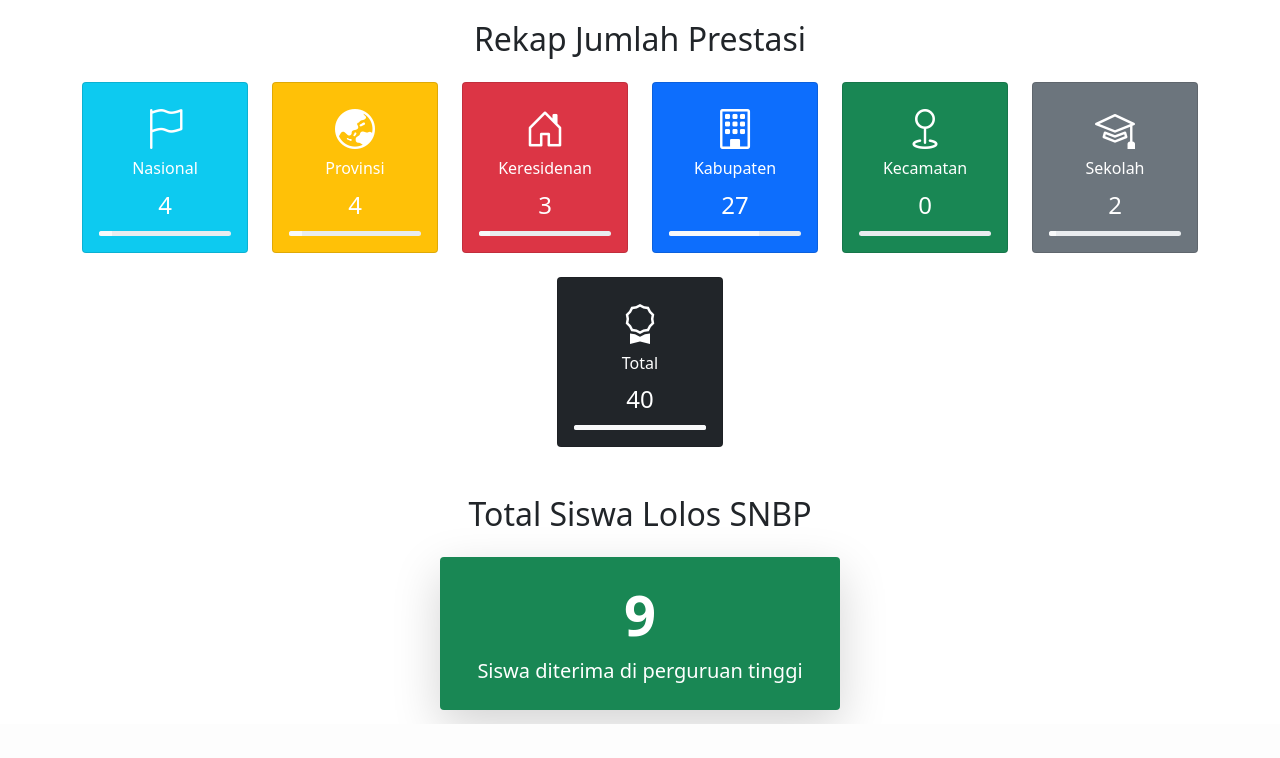
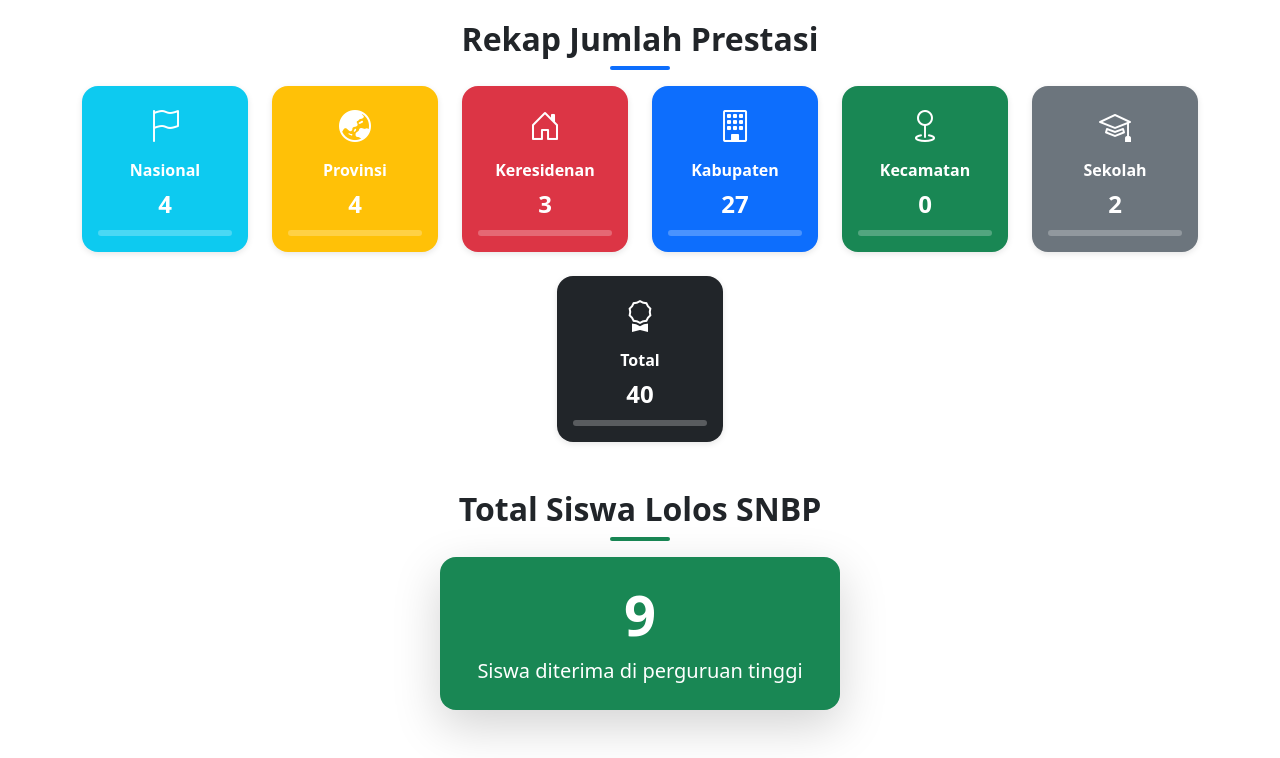
Before and after one commit to firman12233/myporto, a PHP site: page / in a window 1280 px wide. Shown: the part 76-834 px from the top of the page. Before the commit the page ends 800 px from the top, so only its background shows below. Run offline with PHP 8.4, Linux system fonts and the light colour scheme; data comes from the database, SQL or seed files in the repository; data that the repository does not hold is empty.

Commit message:
Update index.php

```diff
--- a/index.php
+++ b/index.php
@@ -31,6 +31,9 @@
   <title>Smeansawi Berprestasi</title>
   <link href="https://cdn.jsdelivr.net/npm/bootstrap@5.1.3/dist/css/bootstrap.min.css" rel="stylesheet"/>
   <link href="https://cdn.jsdelivr.net/npm/bootstrap-icons@1.10.5/font/bootstrap-icons.css" rel="stylesheet">
+  <link rel="stylesheet" href="https://cdnjs.cloudflare.com/ajax/libs/animate.css/4.1.1/animate.min.css"/>
+  <link rel="stylesheet" href="https://cdn.jsdelivr.net/npm/bootstrap-icons@1.10.5/font/bootstrap-icons.css">
+
 
 </head>
 <body>
@@ -96,123 +99,134 @@
   return $total > 0 ? round(($jumlah / $total) * 100) : 0;
 }
 ?>
-<!-- Rekap Prestasi dengan Ikon dan Progress -->
+<!-- Bagian GABUNGAN: Rekap Prestasi & Total Siswa Lolos SNBP -->
 <div class="container py-5 mt-5">
-  <h2 class="mb-4 text-center">Rekap Jumlah Prestasi</h2>
+  <style>
+    .rekap-card {
+      transition: all 0.3s ease-in-out;
+      border: none;
+      border-radius: 1rem;
+      box-shadow: 0 2px 6px rgba(0, 0, 0, 0.1);
+    }
+
+    .rekap-card:hover {
+      transform: translateY(-5px);
+      box-shadow: 0 8px 20px rgba(0, 0, 0, 0.2);
+    }
+
+    .rekap-icon {
+      font-size: 2rem;
+      margin-bottom: 0.5rem;
+    }
+
+    .rekap-title {
+      font-weight: 600;
+      margin-bottom: 0.25rem;
+    }
+
+    .rekap-number {
+      font-size: 1.5rem;
+      font-weight: bold;
+      margin-bottom: 0.5rem;
+    }
+
+    .rekap-progress {
+      height: 6px;
+      border-radius: 3px;
+      overflow: hidden;
+    }
+
+    .section-divider {
+      width: 60px;
+      height: 4px;
+      background-color: #0d6efd;
+      border-radius: 2px;
+      margin: 0.5rem auto 1rem;
+    }
+
+    .card-lolos {
+      transition: all 0.3s ease-in-out;
+      border-radius: 1rem;
+    }
+
+    .card-lolos:hover {
+      transform: translateY(-4px);
+      box-shadow: 0 8px 20px rgba(0, 0, 0, 0.2);
+    }
+  </style>
+
+  <!-- Bagian 1: Rekap Jumlah Prestasi -->
+  <h2 class="text-center fw-bold">Rekap Jumlah Prestasi</h2>
+  <div class="section-divider"></div>
+
   <div class="row justify-content-center g-4">
+    <?php
+    $cards = [
+      ['label' => 'Nasional', 'icon' => 'bi-flag', 'color' => 'info'],
+      ['label' => 'Provinsi', 'icon' => 'bi-globe-asia-australia', 'color' => 'warning'],
+      ['label' => 'Keresidenan', 'icon' => 'bi-house-door', 'color' => 'danger'],
+      ['label' => 'Kabupaten', 'icon' => 'bi-building', 'color' => 'primary'],
+      ['label' => 'Kecamatan', 'icon' => 'bi-geo', 'color' => 'success'],
+      ['label' => 'Sekolah', 'icon' => 'bi-mortarboard', 'color' => 'secondary'],
+      ['label' => 'Total', 'icon' => 'bi-award', 'color' => 'dark', 'total' => true],
+    ];
 
-    <!-- Nasional -->
-    <div class="col-6 col-sm-4 col-md-3 col-lg-2">
-      <div class="card text-white bg-info text-center">
-        <div class="card-body">
-          <i class="bi bi-flag fs-1 mb-2"></i>
-          <h6 class="card-title">Nasional</h6>
-          <p class="fs-4 mb-2"><?php echo $tingkatData['Nasional'] ?? 0; ?></p>
-          <div class="progress" style="height: 5px;">
-            <div class="progress-bar bg-light" style="width: <?= persen($tingkatData['Nasional'] ?? 0, $totalSemua) ?>%"></div>
+    foreach ($cards as $card) {
+      $jumlah = $card['total'] ?? false ? $total : ($tingkatData[$card['label']] ?? 0);
+      $persen = $card['total'] ?? false ? 100 : persen($jumlah, $totalSemua);
+    ?>
+      <div class="col-6 col-sm-4 col-md-3 col-lg-2">
+        <div class="card text-white bg-<?= $card['color'] ?> text-center rekap-card h-100">
+          <div class="card-body d-flex flex-column justify-content-center align-items-center p-3">
+            <i class="bi <?= $card['icon'] ?> rekap-icon"></i>
+            <div class="rekap-title"><?= $card['label'] ?></div>
+            <div class="rekap-number"><?= $jumlah ?></div>
+            <div class="rekap-progress w-100 bg-white bg-opacity-25">
+              <div class="progress-bar bg-light" style="width: <?= $persen ?>%; transition: width 0.6s;"></div>
+            </div>
           </div>
         </div>
       </div>
-    </div>
+    <?php } ?>
+  </div>
 
-    <!-- Provinsi -->
-    <div class="col-6 col-sm-4 col-md-3 col-lg-2">
-      <div class="card text-white bg-warning text-center">
-        <div class="card-body">
-          <i class="bi bi-globe-asia-australia fs-1 mb-2"></i>
-          <h6 class="card-title">Provinsi</h6>
-          <p class="fs-4 mb-2"><?php echo $tingkatData['Provinsi'] ?? 0; ?></p>
-          <div class="progress" style="height: 5px;">
-            <div class="progress-bar bg-light" style="width: <?= persen($tingkatData['Provinsi'] ?? 0, $totalSemua) ?>%"></div>
-          </div>
+  <!-- Bagian 2: Total Siswa Lolos SNBP -->
+  <div class="mt-5">
+    <h2 class="text-center fw-bold">Total Siswa Lolos SNBP</h2>
+    <div class="section-divider" style="background-color: #198754;"></div>
+
+    <div class="d-flex justify-content-center">
+      <div class="card shadow-lg border-0 bg-success text-white card-lolos" style="max-width: 400px; width: 100%;">
+        <div class="card-body text-center py-4">
+          <h1 id="animatedNumber" class="display-4 fw-bold">0</h1>
+          <p class="fs-5 mb-0">Siswa diterima di perguruan tinggi</p>
         </div>
       </div>
     </div>
+  </div>
 
-    <!-- Keresidenan -->
-    <div class="col-6 col-sm-4 col-md-3 col-lg-2">
-      <div class="card text-white bg-danger text-center">
-        <div class="card-body">
-          <i class="bi bi-house-door fs-1 mb-2"></i>
-          <h6 class="card-title">Keresidenan</h6>
-          <p class="fs-4 mb-2"><?php echo $tingkatData['Keresidenan'] ?? 0; ?></p>
-          <div class="progress" style="height: 5px;">
-            <div class="progress-bar bg-light" style="width: <?= persen($tingkatData['Keresidenan'] ?? 0, $totalSemua) ?>%"></div>
-          </div>
-        </div>
-      </div>
-    </div>
 
-    <!-- Kabupaten -->
-    <div class="col-6 col-sm-4 col-md-3 col-lg-2">
-      <div class="card text-white bg-primary text-center">
-        <div class="card-body">
-          <i class="bi bi-building fs-1 mb-2"></i>
-          <h6 class="card-title">Kabupaten</h6>
-          <p class="fs-4 mb-2"><?php echo $tingkatData['Kabupaten'] ?? 0; ?></p>
-          <div class="progress" style="height: 5px;">
-            <div class="progress-bar bg-light" style="width: <?= persen($tingkatData['Kabupaten'] ?? 0, $totalSemua) ?>%"></div>
-          </div>
-        </div>
-      </div>
-    </div>
+  <!-- Script animasi angka -->
+  <script>
+    const target = <?= $totalLolos ?>; // Ganti dengan nilai PHP sesuai jumlah siswa SNBP
+    const element = document.getElementById("animatedNumber");
+    let current = 0;
+    const duration = 1000;
+    const steps = 30;
+    const increment = target / steps;
+    const interval = duration / steps;
 
-    <!-- Kecamatan -->
-    <div class="col-6 col-sm-4 col-md-3 col-lg-2">
-      <div class="card text-white bg-success text-center">
-        <div class="card-body">
-          <i class="bi bi-geo fs-1 mb-2"></i>
-          <h6 class="card-title">Kecamatan</h6>
-          <p class="fs-4 mb-2"><?php echo $tingkatData['Kecamatan'] ?? 0; ?></p>
-          <div class="progress" style="height: 5px;">
-            <div class="progress-bar bg-light" style="width: <?= persen($tingkatData['Kecamatan'] ?? 0, $totalSemua) ?>%"></div>
-          </div>
-        </div>
-      </div>
-    </div>
-
-       <!-- Sekolah -->
-       <div class="col-6 col-sm-4 col-md-3 col-lg-2">
-      <div class="card text-white bg-secondary text-center">
-        <div class="card-body">
-          <i class="bi bi-mortarboard fs-1 mb-2"></i>
-          <h6 class="card-title">Sekolah</h6>
-          <p class="fs-4 mb-2"><?php echo $tingkatData['Sekolah'] ?? 0; ?></p>
-          <div class="progress" style="height: 5px;">
-            <div class="progress-bar bg-light" style="width: <?= persen($tingkatData['Sekolah'] ?? 0, $totalSemua) ?>%"></div>
-          </div>
-        </div>
-      </div>
-    </div>
-
-      <!-- Total Prestasi -->
-        <div class="col-6 col-sm-4 col-md-3 col-lg-2">
-      <div class="card text-white bg-dark text-center">
-        <div class="card-body">
-          <i class="bi bi-award fs-1 mb-2"></i>
-          <h6 class="card-title">Total</h6>
-          <p class="fs-4 mb-2"><?php echo $total; ?></p>
-          <div class="progress" style="height: 5px;">
-            <div class="progress-bar bg-light" style="width: 100%"></div>
-          </div>
-        </div>
-      </div>
-    </div>
-
-  </div>
+    const counter = setInterval(() => {
+      current += increment;
+      if (current >= target) {
+        current = target;
+        clearInterval(counter);
+      }
+      element.textContent = Math.floor(current);
+    }, interval);
+  </script>
 </div>
 
-
-<h2 class="mb-4 text-center">Total Siswa Lolos SNBP</h2>
-
-<div class="d-flex justify-content-center">
-  <div class="card shadow-lg border-0 bg-success text-white" style="max-width: 400px; width: 100%;">
-    <div class="card-body text-center py-4">
-      <h1 id="animatedNumber" class="display-4 fw-bold">0</h1>
-      <p class="fs-5 mb-0">Siswa diterima di perguruan tinggi</p>
-    </div>
-  </div>
-</div>
 
 <script>
   document.addEventListener("DOMContentLoaded", function () {
@@ -276,6 +290,7 @@
   <script src="https://cdn.jsdelivr.net/npm/bootstrap@5.1.3/dist/js/bootstrap.bundle.min.js"></script>
   <script src="https://cdn.jsdelivr.net/npm/chart.js"></script>
   <script src="https://cdnjs.cloudflare.com/ajax/libs/animejs/3.2.1/anime.min.js"></script>
+
   <script>
 function confirmLogout() {
     return confirm("Yakin ingin keluar?");
```
